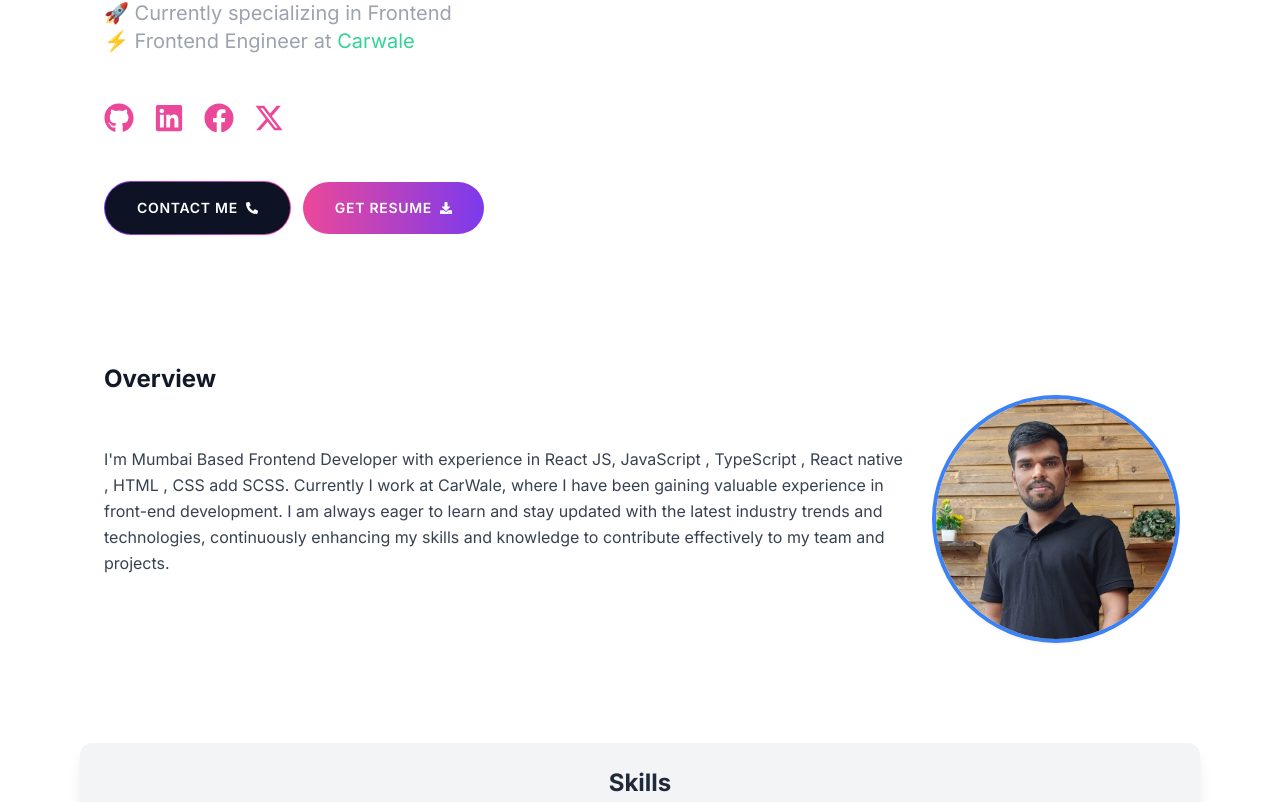
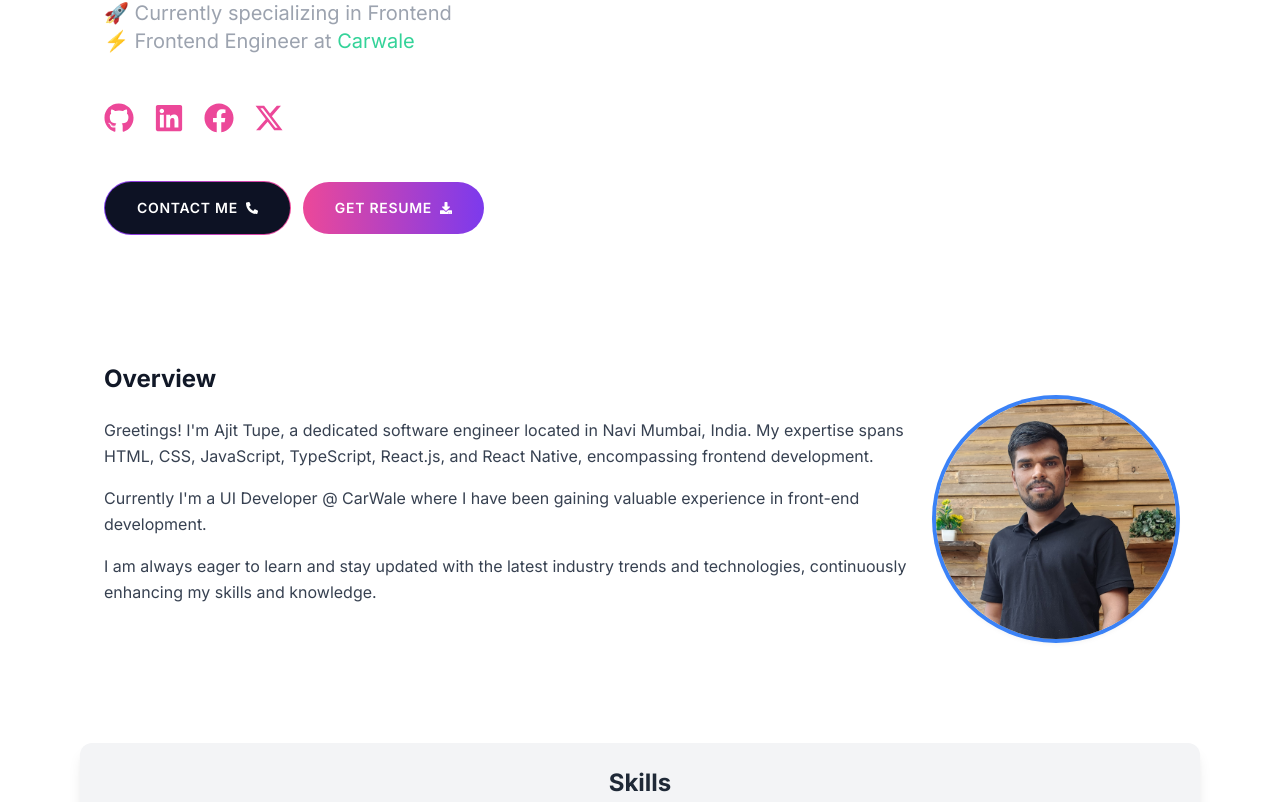
Before and after one commit to ajittupe2548/ajit-tupe-portfolio, a Next.js app: page / in a window 1280 px wide. Shown: the part 409-1211 px from the top of the page. Built offline with nearby package versions, Linux system fonts and the light colour scheme.

Commit message:
Update About.tsx

```diff
--- a/src/components/About.tsx
+++ b/src/components/About.tsx
@@ -11,14 +11,22 @@ const About: React.FC = () => {
             <div className='flex flex-col sm:flex-row items-center space-y-4 sm:space-y-0 sm:space-x-6'>
                 <div className='flex-1 text-center sm:text-left'>
                     <p className='text-gray-700 dark:text-gray-300 mb-4 leading-relaxed'>
-                        I'm Mumbai Based Frontend Developer with experience in
-                        React JS, JavaScript , TypeScript , React native , HTML
-                        , CSS add SCSS. Currently I work at CarWale, where I
-                        have been gaining valuable experience in front-end
-                        development. I am always eager to learn and stay updated
-                        with the latest industry trends and technologies,
-                        continuously enhancing my skills and knowledge to
-                        contribute effectively to my team and projects.
+                        <p>
+                            Greetings! I'm Ajit Tupe, a dedicated software
+                            engineer located in Navi Mumbai, India. My expertise
+                            spans HTML, CSS, JavaScript, TypeScript, React.js,
+                            and React Native, encompassing frontend development.
+                        </p>
+                        <p className='mt-4'>
+                            Currently I'm a UI Developer @ CarWale where I have
+                            been gaining valuable experience in front-end
+                            development.
+                        </p>
+                        <p className='mt-4'>
+                            I am always eager to learn and stay updated with the
+                            latest industry trends and technologies,
+                            continuously enhancing my skills and knowledge.
+                        </p>
                     </p>
                 </div>
                 <Image
```
